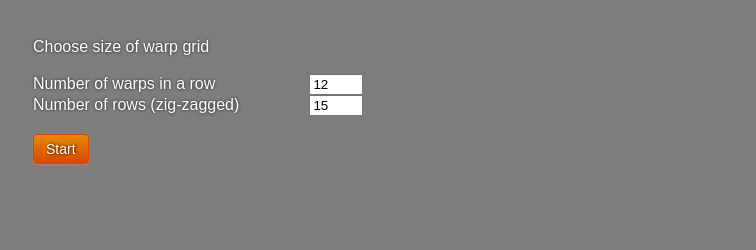
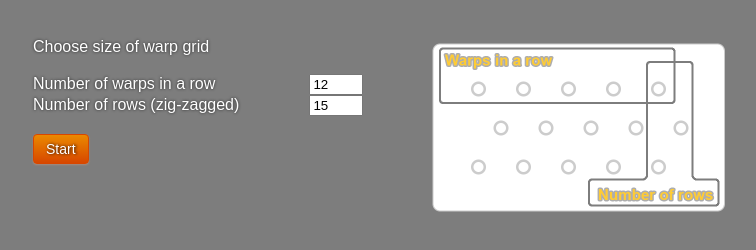
Before and after one commit to libahunt/multiweave-pattern-generator, a plain HTML site: page pattern-generator.html in a window 1280 px wide. Shown: the part 60-310 px from the top of the page, without its empty margins (39-795 px from the left). Drawn offline with Linux system fonts and the light colour scheme.

Commit message:
Add explaining image about choosing grid size.

```diff
--- a/css/styles.css
+++ b/css/styles.css
@@ -318,3 +318,18 @@ PATTERN EDITOR
 	padding: 0.2em;
 	border: 1px solid #aaaaaa;
 }
+
+.cols-wrapper:after {
+	content: "";
+	display: block;
+	clear: both;
+}
+.col {
+	float: left;
+}
+.col {
+	margin: 0 4em 0 0;
+}
+.col.right {
+	margin: 0;
+}
--- a/pattern-generator.html
+++ b/pattern-generator.html
@@ -48,13 +48,19 @@
 		<h1><span class="multi">Multi</span><span class="weave">Weave</span></h1>
 		<br>
 
-		<div id="start-choices">
+		<div id="start-choices" class="cols-wrapper">
+			<div class="col left">
 				Choose size of warp grid<br><br>
 				<label for="warps-count-x">Number of warps in a row</label>
 				<input id="warps-count-x" type="number" value="12"><br>
 				<label for="warps-count-y">Number of rows (zig-zagged)</label>
 				<input id="warps-count-y" type="number" value="15"><br><br>
 				<button id="startWarping">Start</button>
+			</div>
+			<div class="col right">
+				<img src="images/grid_size_example.png" alt="" width="304" height="180">
+			</div>
+
 		</div>
 
 		<p id="prewarping-instruction" style="display: none;">The view shows the "cross-section" of fabric.<br>
```
Also changed, not shown: images/grid_size_example.png (added). Lines whose indentation alone changed are shown as unchanged.
